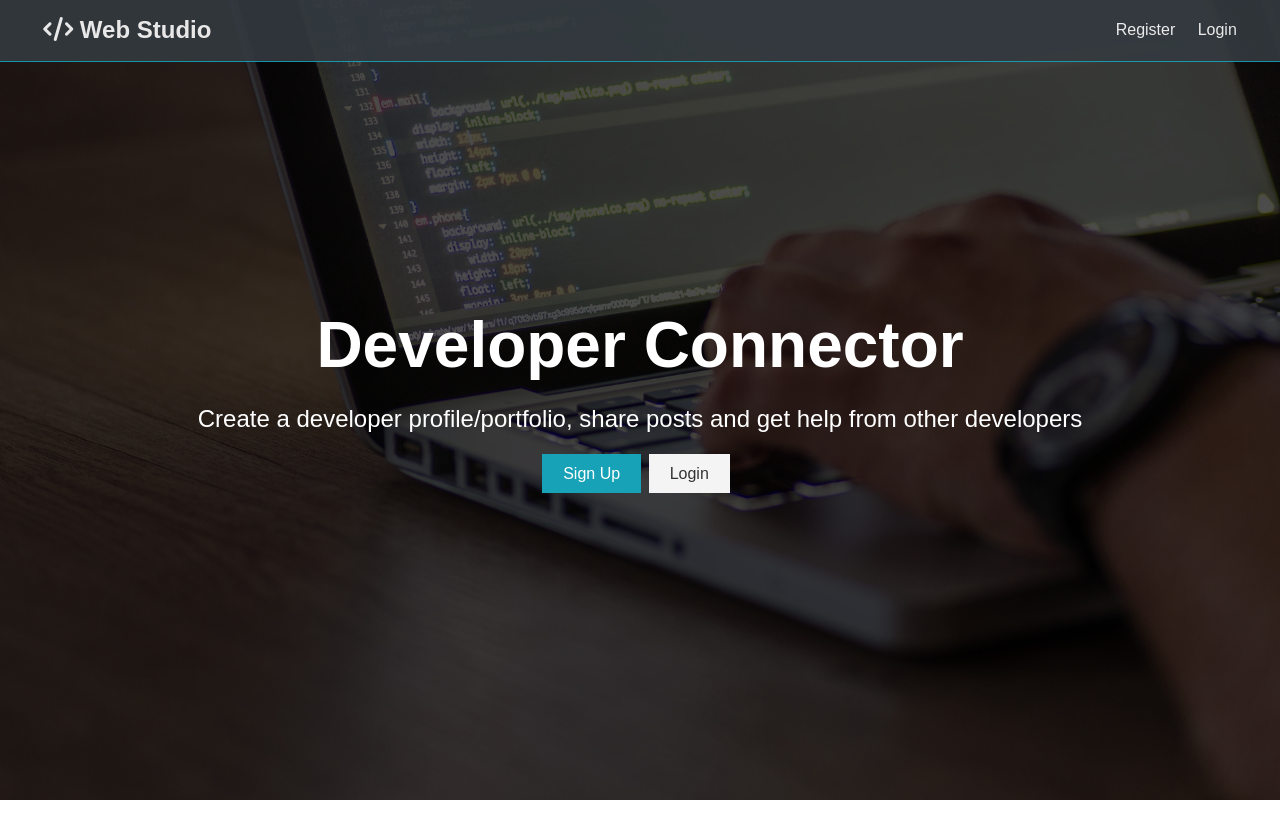
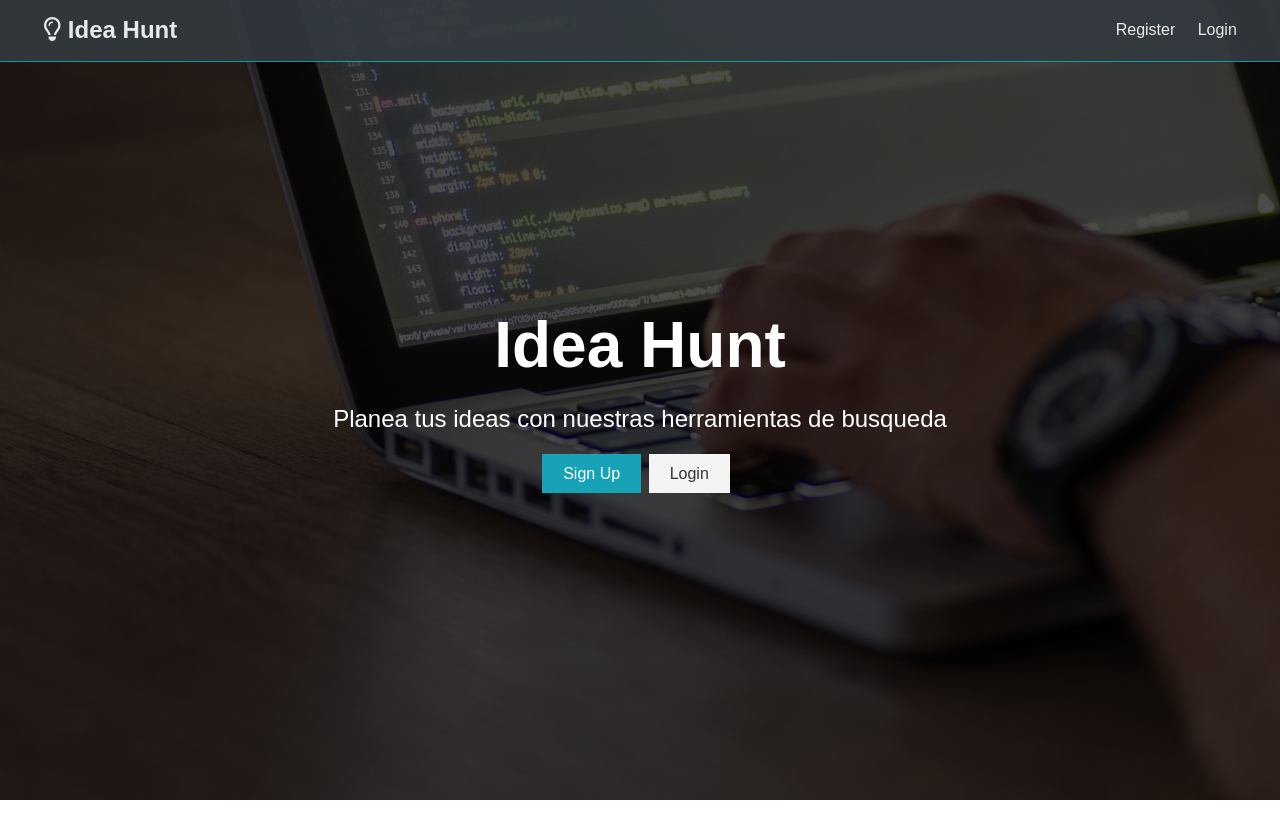
Before and after one commit to pamelalozano16/proyecto-bdd, a React (Create React App) app in the folder client/: page / in a window 1280 px wide. Shown: the top 838 px of the page. Built offline with nearby package versions, Linux system fonts and the light colour scheme.

Commit message:
Search image and navbar

```diff
--- a/client/public/index.html
+++ b/client/public/index.html
@@ -2,7 +2,7 @@
 <html lang="en">
   <head>
     <meta charset="utf-8" />
-    <link rel="icon" href="%PUBLIC_URL%/favicon.ico" />
+
     <meta name="viewport" content="width=device-width, initial-scale=1" />
     <meta name="theme-color" content="#000000" />
     <meta
@@ -13,9 +13,8 @@
       src="https://kit.fontawesome.com/4689967eb8.js"
       crossorigin="anonymous"
     ></script>
-    <link rel="apple-touch-icon" href="%PUBLIC_URL%/logo192.png" />
-    <link rel="manifest" href="%PUBLIC_URL%/manifest.json" />
-    <title>React App</title>
+
+    <title>Idea Hunt</title>
   </head>
   <body>
     <noscript>You need to enable JavaScript to run this app.</noscript>
--- a/client/src/components/dashboard/Dashboard.js
+++ b/client/src/components/dashboard/Dashboard.js
@@ -4,8 +4,9 @@ import PropTypes from "prop-types";
 import { search } from "../../actions/search";
 import { connect } from "react-redux";
 import Gallery from "./Gallery";
+import { loadUser } from "../../actions/auth";
 
-const Dashboard = ({ isAuthenticated, search }) => {
+const Dashboard = ({ isAuthenticated, search, loadUser }) => {
   const [formData, setFormData] = useState({
     type: "",
     phrase: "",
@@ -16,6 +17,7 @@ const Dashboard = ({ isAuthenticated, search }) => {
 
   const { type, phrase } = formData;
   const onChange = (e) => {
+    loadUser();
     setFormData({ ...formData, [e.target.name]: e.target.value });
   };
   const onSubmit = (e) => {
@@ -68,10 +70,11 @@ const Dashboard = ({ isAuthenticated, search }) => {
 Dashboard.propTypes = {
   isAuthenticated: PropTypes.bool,
   search: PropTypes.func.isRequired,
+  loadUser: PropTypes.func.isRequired,
 };
 
 const mapStateToProps = (state) => ({
   isAuthenticated: state.auth.isAuthenticated,
 });
 
-export default connect(mapStateToProps, { search })(Dashboard);
+export default connect(mapStateToProps, { search, loadUser })(Dashboard);
--- a/client/src/components/layout/Landing.js
+++ b/client/src/components/layout/Landing.js
@@ -11,10 +11,9 @@ const Landing = ({ isAuthenticated }) => {
     <section className="landing">
       <div className="dark-overlay">
         <div className="landing-inner">
-          <h1 className="x-large">Developer Connector</h1>
+          <h1 className="x-large">Idea Hunt</h1>
           <p className="lead">
-            Create a developer profile/portfolio, share posts and get help from
-            other developers
+            Planea tus ideas con nuestras herramientas de busqueda
           </p>
           <div className="buttons">
             <Link to="/register" className="btn btn-primary">
--- a/client/src/components/layout/Navbar.js
+++ b/client/src/components/layout/Navbar.js
@@ -41,7 +41,7 @@ const Navbar = ({ isAuthenticated, logout }) => {
     <nav className="navbar bg-dark">
       <h1>
         <Link to="/">
-          <i className="fas fa-code"></i> Web Studio
+          <i className="fa fa-lightbulb-o"></i> Idea Hunt
         </Link>
       </h1>
       <Fragment>{isAuthenticated ? authLinks : guestLinks}</Fragment>
```
Also changed, not shown: 1 other file (tests, documents, lock files or other folders).
